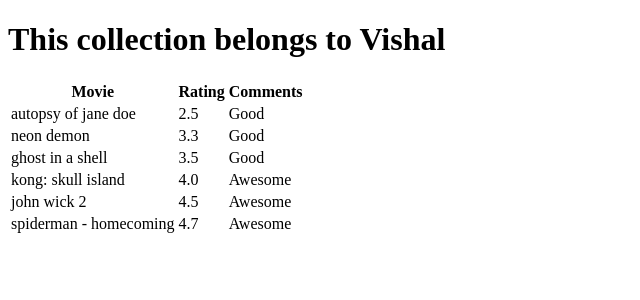
After one commit to Vishaalcodre/Flask-Tutorial, a Flask app: page /movies in a window 1280 px wide. The commit adds this page. Shown: the top 300 px of the page, without its empty margins (0-640 px from the left). Run offline with Flask 3, Linux system fonts and the light colour scheme.

Commit message:
Jinja If-Else in a Table

```diff
--- a/run.py
+++ b/run.py
@@ -56,6 +56,8 @@ def using_templates():
 
 
 # JINJA TEMPLATES
+
+#For Condition
 @app.route('/watch')
 def top_movies():
     movie_list = ['autopsy of jane doe',
@@ -67,5 +69,17 @@ def top_movies():
 
     return render_template("hello.html", movies=movie_list, name="Praveen")
 
+#If-Else Condition
+@app.route('/movies')
+def movie_ratings():
+    movie_list = {'autopsy of jane doe': 2.5,
+                  'neon demon': 3.3,
+                  'ghost in a shell': 3.5,
+                  'kong: skull island': 4.0,
+                  'john wick 2': 4.5,
+                  'spiderman - homecoming': 4.7}
+
+    return render_template("table_data.html", movies= movie_list, name= "Vishal")
+
 if __name__ == "__main__":
     app.run(debug=True)
--- /dev/null
+++ b/templates/table_data.html
@@ -0,0 +1,41 @@
+<!DOCTYPE html>
+<html lang="en">
+<head>
+    <meta charset="UTF-8">
+    <title>Movie Rating</title>
+</head>
+<body>
+<h1>
+  This collection belongs to {{name}}
+</h1>
+
+<table>
+    <tr>
+        <th>Movie</th>
+        <th>Rating</th>
+        <th>Comments</th>
+    </tr>
+
+    {% for movie, rating in movies.items() %}
+
+    <tr>
+        <td>{{movie}}</td>
+        <td>{{rating}}</td>
+
+        {% if rating < 4 %}
+
+        <td>Good</td>
+
+        {% else %}
+
+        <td>Awesome</td>
+
+<!-- In Jinja to end if condition we use this command instead of indentation -->
+        {% endif %}
+    </tr>
+
+    {% endfor %}
+
+</table>
+</body>
+</html>
```
Also changed, not shown: templates/hello.html (+0 -27 lines), templates/movies.html (added, +36 -0 lines).
